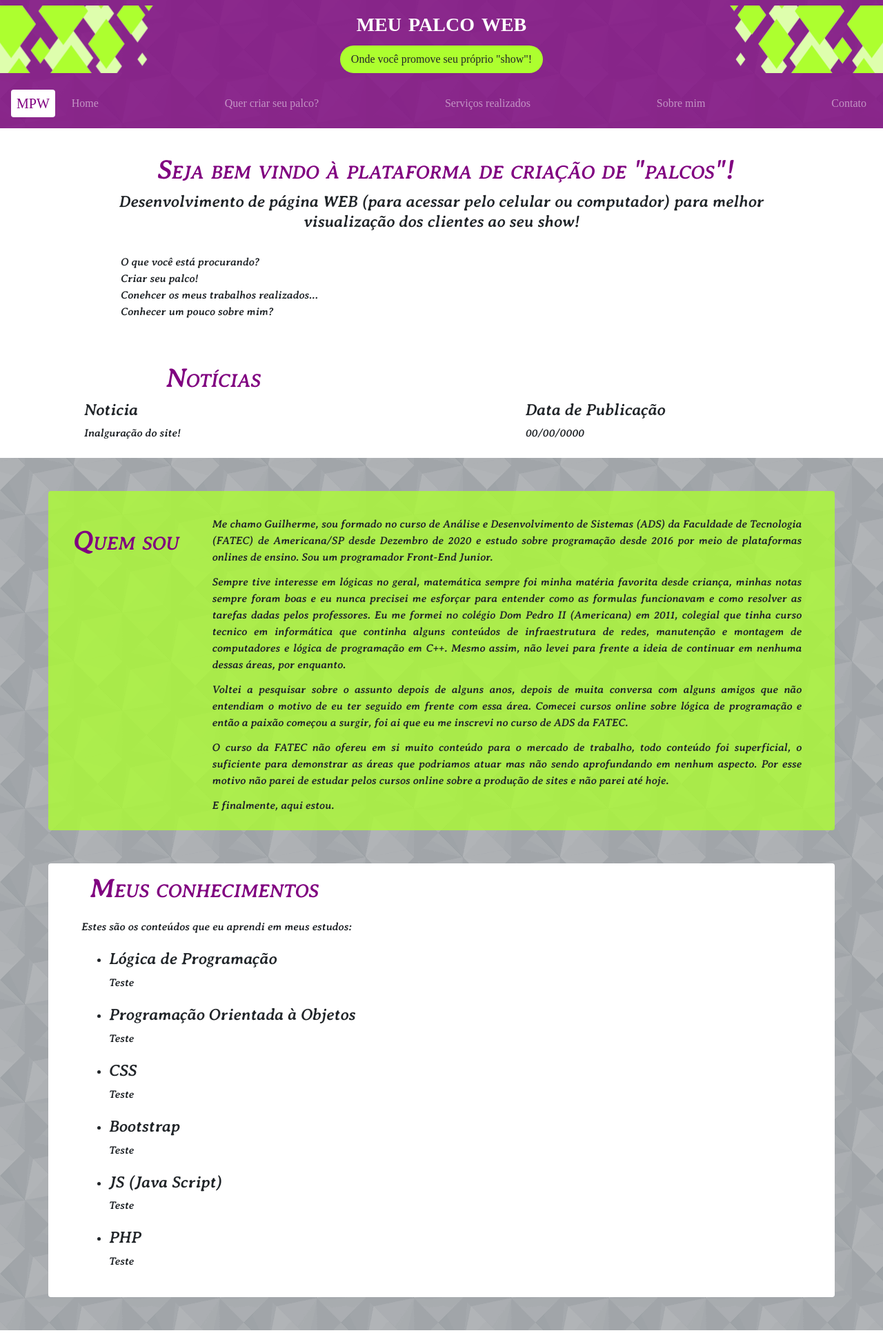
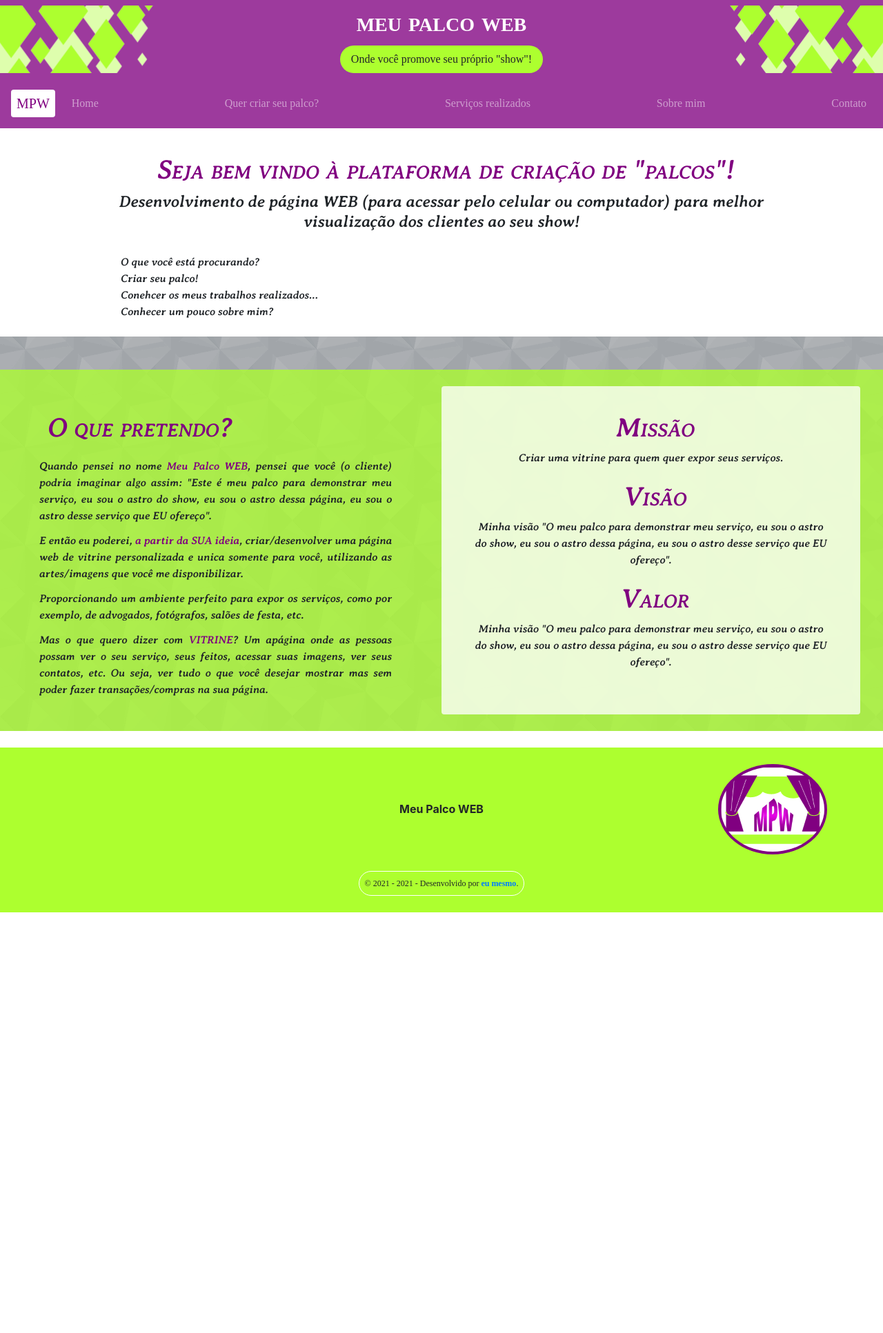
Before and after one commit to guilhermesobu/guilherme.com.br, a PHP site: page / in a window 1280 px wide. Shown: the top 1933 px of the page at 69% size. After the commit the page ends 1323 px from the top, so only its background shows below. Run offline with PHP 8.4, Linux system fonts and the light colour scheme; some web fonts are replaced.

Commit message:
Adicionado várias alterações no layout

```diff
--- a/index.php
+++ b/index.php
@@ -4,19 +4,6 @@ include 'view/defaultTop.php';
 
 <div class="row-fluid averia bg-diamond bg-secondary">
 
-<!-- HEADER -->
-    <div id="header">
-        <?php
-        require 'view/header.php';
-        ?>
-    </div>
-
-<!-- NAVBAR -->
-    <div id="navbar" class="sticky-top">
-        <?php
-        require 'view/navbar.php';
-        ?>
-    </div>
 
 <!-- CONTENT -->
     <div id="content">
@@ -24,27 +11,27 @@ include 'view/defaultTop.php';
         <?php
 
         //HOME
-        require 'view/wellcome.php';
+        include 'view/wellcome.php';
 
         //NOTICES
-        require 'view/notices.php';
+        //include 'view/notices/notices.php';
 
         //QUEM SOU
-        require 'view/aboutMe.php';
+        //include 'view/aboutMe.php';
 
         //CONHECIMENTOS
-        require 'view/technique.php';
+        //include 'view/technique.php';
 
         //QUERO CRIAR MEU PALCO
-        require 'view/mpw.php';
+        //include 'view/mpw.php';
 
 
 
         //MEU PROPÓSITO
-        require 'view/myPurpose.php';
+        include 'view/myPurpose.php';
 
         //MEUS TRABALHOS
-        require 'view/myServices.php';
+        //include 'view/myServices.php';
 
         /**
          * Sobre mim
@@ -56,7 +43,6 @@ include 'view/defaultTop.php';
          * Meus horários e contato
          */
 
-        include 'view/footer.php';
 
         ?>
     </div>
--- a/view/copyright.php
+++ b/view/copyright.php
@@ -1,7 +1,7 @@
 <!-- COPYRIGHT -->
 <div class="row py-4 m-0 d-flex justify-content-around align-items-center">
     <p style="font-size: 12px;" class="border border-white p-2 rounded-pill text-center bg-green raleway">
-    © 2020 - Desenvolvido por
-        <strong><a href="">eu mesmo</a></strong>.
+    © 2021 - <?php echo date('Y'); ?> - Desenvolvido por
+        <strong><a href="/view/etc/aboutMe.php">eu mesmo</a></strong>.
     </p>
 </div>
--- a/view/defaultBotton.php
+++ b/view/defaultBotton.php
@@ -1,7 +1,9 @@
-        <script src="/index.js" crossorigin="anonymous"></script>
-        <script src="/bootstrap/js/jquery-3.5.1.slim.min.js" crossorigin="anonymous"></script>
-        <script src="/bootstrap/js/popper.min.js" crossorigin="anonymous"></script>
-        <script src="/bootstrap/js/bootstrap.min.js" crossorigin="anonymous"></script>
-    </body>
+<?php include 'footer.php'; ?>
+
+<script src="/index.js" crossorigin="anonymous"></script>
+<script src="/bootstrap/js/jquery-3.5.1.slim.min.js" crossorigin="anonymous"></script>
+<script src="/bootstrap/js/popper.min.js" crossorigin="anonymous"></script>
+<script src="/bootstrap/js/bootstrap.min.js" crossorigin="anonymous"></script>
+</body>
 
 </html>
--- a/view/defaultTop.php
+++ b/view/defaultTop.php
@@ -15,3 +15,15 @@
 </head>
 
 <body style="min-width: 355px;">
+
+    <!-- HEADER -->
+    <div id="header">
+        <?php include 'header.php'; ?>
+    </div>
+
+    <!-- NAVBAR -->
+    <div id="navbar" class="sticky-top">
+        <?php
+        require 'navbar.php';
+        ?>
+    </div>
--- a/view/aboutMe.php
+++ b/view/etc/aboutMe.php
@@ -1,3 +1,7 @@
+<?php
+include '../defaultTop.php';
+?>
+
 <div class="container pt-5">
     <div class="row rounded bg-green-3">
 
@@ -20,3 +24,12 @@
 
     </div>
 </div>
+
+<?php
+include '../myPurpose.php';
+?>
+
+
+<?php
+include '../defaultBotton.php';
+?>
--- a/view/myServices.php
+++ b/view/etc/myServices.php
@@ -1,3 +1,7 @@
+<?php
+include '../defaultTop.php';
+?>
+
 <div class="container pt-5">
 
     <div class="row rounded mschange">
@@ -11,18 +15,16 @@
                 <li>Eu tentei reproduzir alguns ícones comuns, todos os icones foram feitos a partir do zero na extenção .odg de desenho do LibreOffice (Desenho OpenDocument). Dei umas "arranhadas", mas não sou artista, então tive algumas limitações. Note que em nenhum caso a parte central (como por exemplo o F do facebook) do ícone está transparente, eles são "solidos" e o fundo é transparente. Deixarei eles disponíveis para download para quem se interessar por eles. É possível mudar as cores deles da maneira que desejar usando alguns apps existentes por ai!</li>
             </ul>
         </div>
-        <div class="col ">
+        <div class="col align-self-center p-1 mx-4 bg-dark rounded">
             <div id="carouselExampleInterval" class="carousel slide" data-ride="carousel">
                 <div class="carousel-inner">
-                    <div class="carousel-item active" data-interval="10000">
-                        <img src="..." class="d-block w-100" alt="...">
-                    </div>
-                    <div class="carousel-item" data-interval="2000">
-                        <img src="..." class="d-block w-100" alt="...">
+                    <div class="carousel-item active">
+                        <img class="d-block w-100 p-1 rounded" src="/src/img/asamericana.png" alt="asamericana.com.br">
                     </div>
                     <div class="carousel-item">
-                        <img src="..." class="d-block w-100" alt="...">
+                        <img class="d-block w-100 p-1 rounded" src="/src/img/candidaadv.png" alt="candidaadv.com.br">
                     </div>
+
                 </div>
                 <a class="carousel-control-prev" href="#carouselExampleInterval" role="button" data-slide="prev">
                     <span class="carousel-control-prev-icon" aria-hidden="true"></span>
@@ -37,3 +39,7 @@
 
     </div>
 </div>
+
+<?php
+include '../defaultBotton.php';
+?>
--- a/view/footer.php
+++ b/view/footer.php
@@ -1,15 +1,15 @@
 <div class="container-fluid mt-4 pt-4 bg-green">
     <div class="row">
 
-        <div class="offset-3 col text-center">
-            Meu Palco WEB
+        <div class="offset-3 col text-center align-self-center">
+            <strong>Meu Palco WEB</strong>
         </div>
         <div class="col-3 text-center">
-            Logo
+            <img class="bg-purple p-1 rounded-circle" src="/src/img/logo2.png" alt="MPW">
         </div>
 
     </div>
 
-    <?php require 'view/copyright.php'; ?>
+    <?php require 'copyright.php'; ?>
 
 </div>
--- a/view/navbar.php
+++ b/view/navbar.php
@@ -9,11 +9,11 @@
 
     <div class="collapse navbar-collapse" id="navbarNavAltMarkup">
         <div class="navbar-nav justify-content-between w-100">
-            <a class="nav-link navfocus" href="">Home</a>
-            <a class="nav-link navfocus" href="">Quer criar seu palco?</a>
-            <a class="nav-link navfocus" href="">Serviços realizados</a>
-            <a class="nav-link navfocus" href="">Sobre mim</a>
-            <a class="nav-link navfocus" href="">Contato</a>
+            <a class="nav-link navfocus" href="/">Home</a>
+            <a class="nav-link navfocus" href="/view/etc/mpw.php">Quer criar seu palco?</a>
+            <a class="nav-link navfocus" href="/view/etc/myServices.php">Serviços realizados</a>
+            <a class="nav-link navfocus" href="/view/etc/aboutMe.php">Sobre mim</a>
+            <a class="nav-link navfocus" href="/view/etc/contact.php">Contato</a>
         </div>
     </div>
 
```
Also changed, not shown: view/etc/contact.php (renamed from view/contact.php, +8 -0 lines), src/img/asamericana.png (added), src/img/candidaadv.png (added), view/etc/mpw.php (renamed from view/mpw.php), view/etc/notices.php (renamed from view/notices.php). Lines whose indentation alone changed are shown as unchanged.
